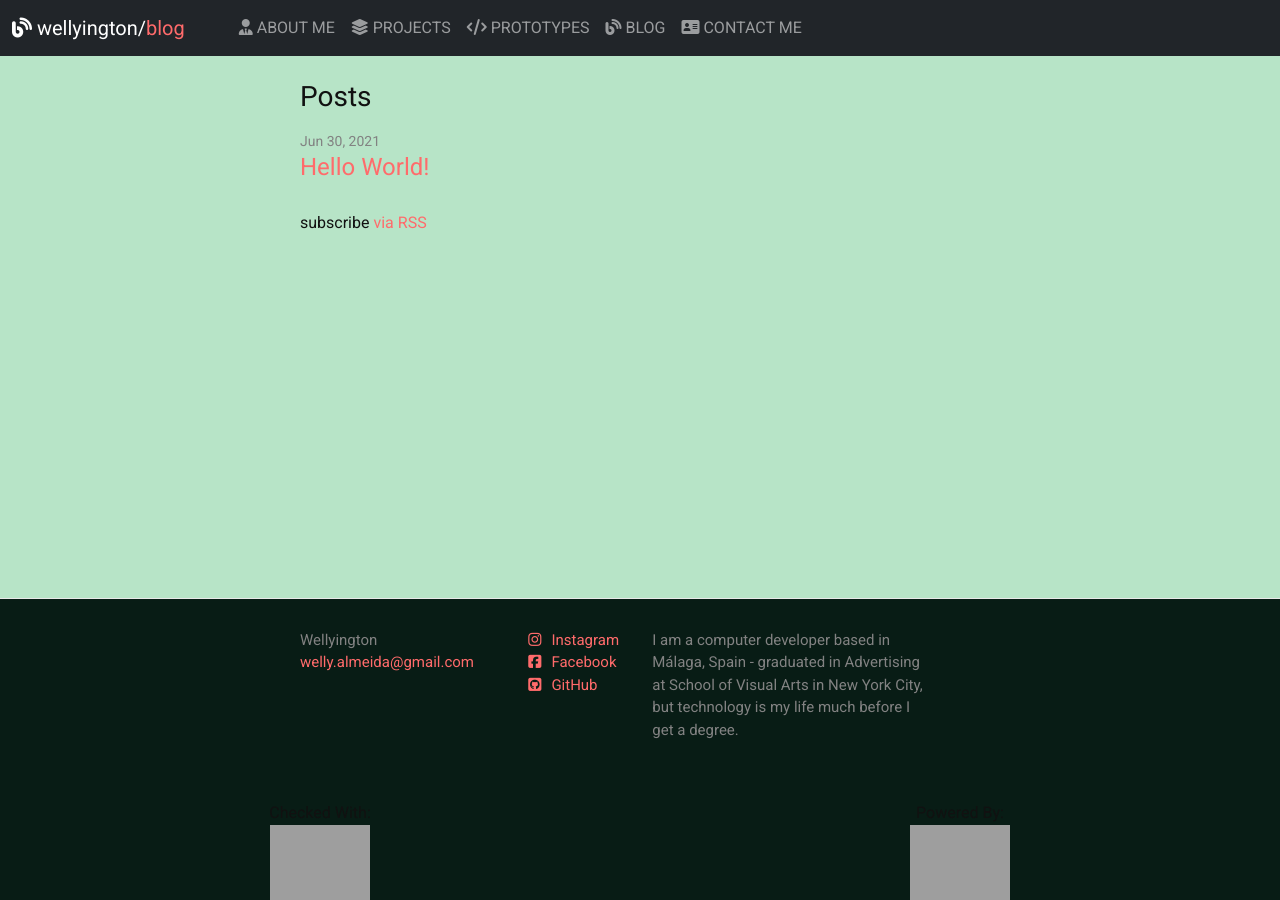
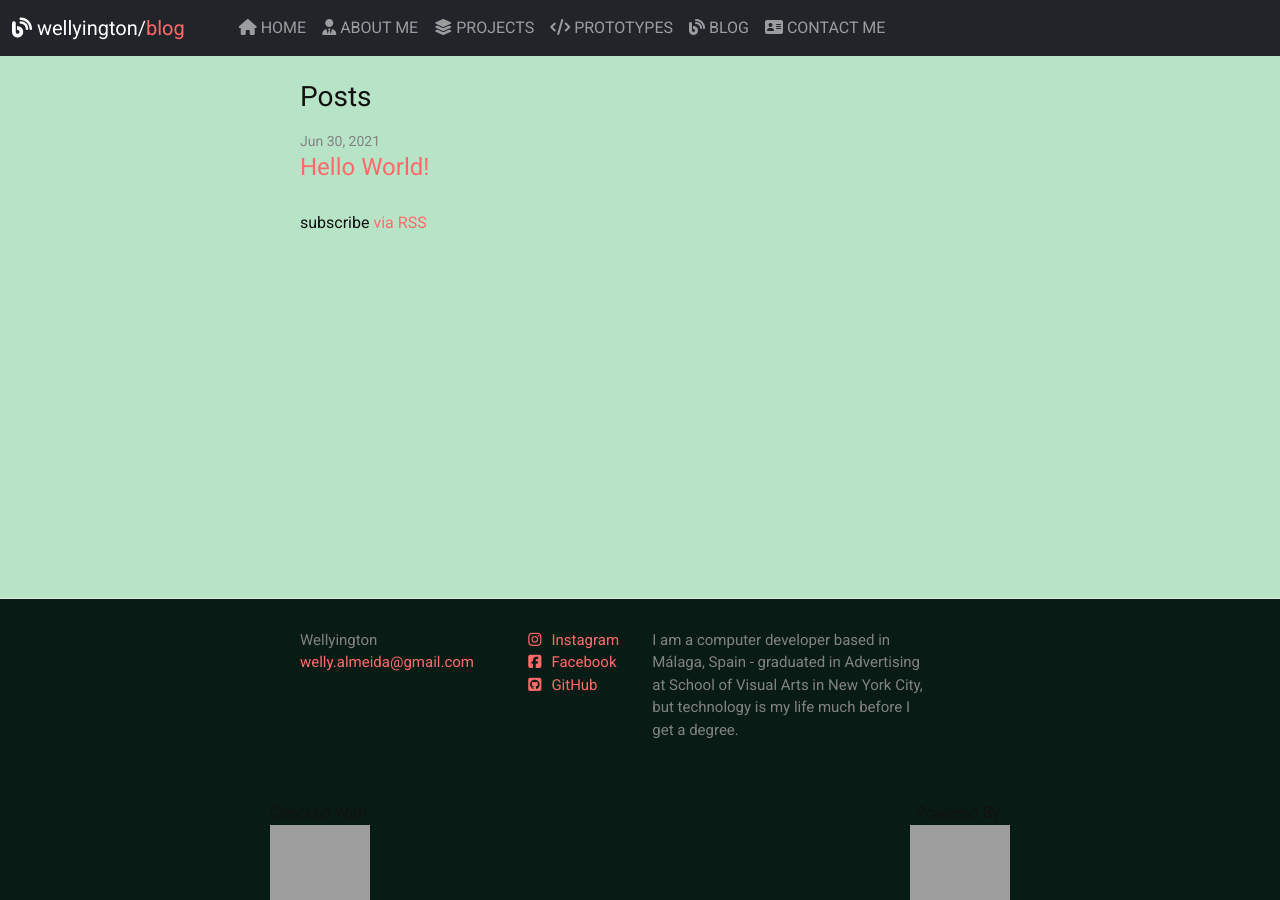
Before and after one commit to wellyington/blog, a Jekyll site: the page built from index.markdown, in a window 1280 px wide. Built offline with Jekyll 4.4.1, drawn with Linux system fonts in a browser that asks for light colours; nearby versions of some CDN libraries.

Commit message:
Update header.html

```diff
--- a/_includes/header.html
+++ b/_includes/header.html
@@ -3,12 +3,15 @@
 <div class="container-fluid" style="position: absolute; margin: 0; padding: 0;">
   <nav class="navbar navbar-expand-lg navbar-default navbar-fixed-to navbar-dark bg-dark">
     <div class="container-fluid">
-      <a class="navbar-brand" href="https://wellyington.github.io/"><i class="fas fa-blog"></i> wellyington/<span style="color:#ff6b6b;">blog</span></a>
+      <a class="navbar-brand" href="https://wellyington.github.io/blog/"><i class="fas fa-blog"></i> wellyington/<span style="color:#ff6b6b;">blog</span></a>
       <button class="navbar-toggler" type="button" data-bs-toggle="collapse" data-bs-target="#navbarSupportedContent" aria-controls="navbarSupportedContent" aria-expanded="false" aria-label="Toggle navigation">
             <span class="navbar-toggler-icon"></span>
         </button>
         <div class="collapse navbar-collapse" id="navbarSupportedContent">
           <ul class="navbar-nav">
+            <li class="nav-item">
+              <a class="nav-link" href="https://wellyington.github.io/" data-bs-toggle="collapse" data-bs-target=".navbar-collapse.show" onclick='document.getElementById("aboutme").scrollIntoView()'><i class="fas fa-home"></i> HOME</a>
+            </li>
             <li class="nav-item">
               <a class="nav-link" href="https://wellyington.github.io/#aboutme" data-bs-toggle="collapse" data-bs-target=".navbar-collapse.show" onclick='document.getElementById("aboutme").scrollIntoView()'><i class="fas fa-user-tie"></i> ABOUT ME</a>
             </li>
```
